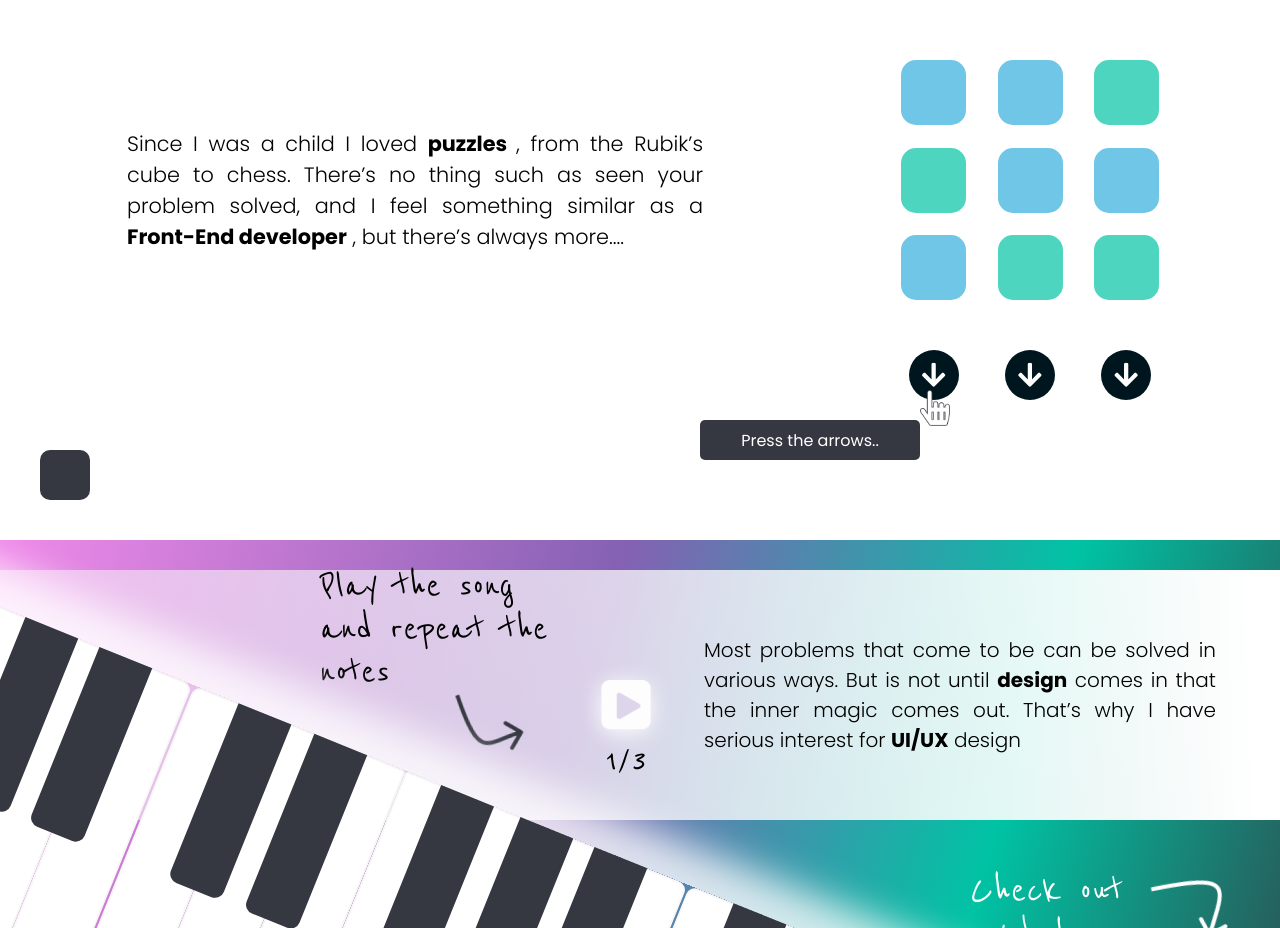
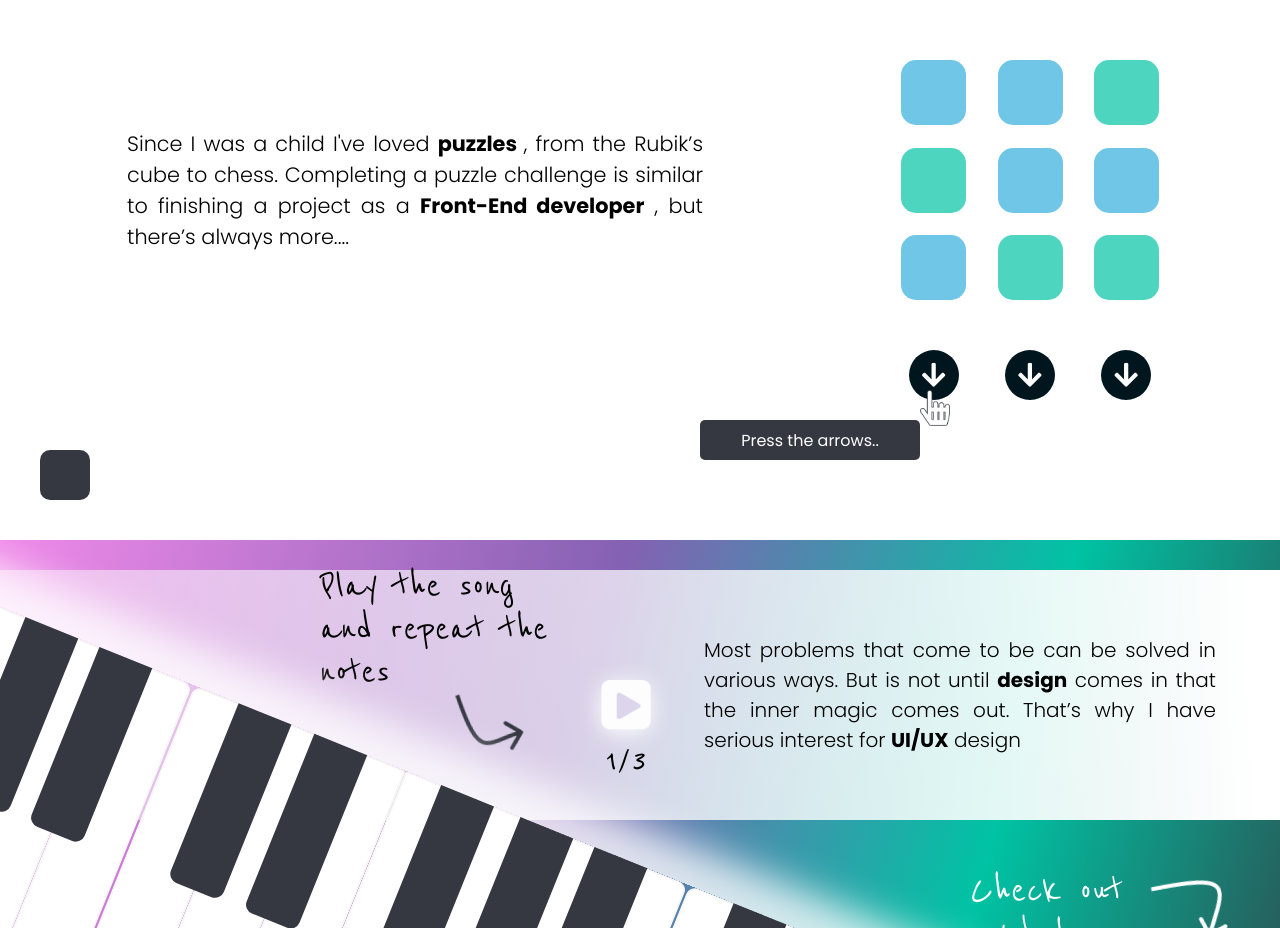
Before and after one commit to DannyCarvajal/portfolio-2022, a React (Create React App) app: page / in a window 1280 px wide. Shown: the part 960-1888 px from the top of the page. Built offline with nearby package versions, Linux system fonts and the light colour scheme.

Commit message:
rewording first text

```diff
--- a/src/sections/logic/LogicSection.jsx
+++ b/src/sections/logic/LogicSection.jsx
@@ -27,7 +27,7 @@ const Logic = () => {
 		<section className="logicSection">
 			<img src={DecorationLine} alt="decorationLine" className="logicSection__decorationLine" />
 			<p className="logicSection__story">
-				Since I was a child I loved <b>puzzles </b> , from the Rubik’s cube to chess. There’s no thing such as seen your problem solved, and I feel something similar as a <b>Front-End developer</b> , but there’s always more....
+				Since I was a child I've loved <b>puzzles </b> , from the Rubik’s cube to chess. Completing a puzzle challenge is similar to finishing a project as a <b>Front-End developer</b> , but there’s always more....
 			</p>
 			<div className="logicSection__puzzleContainer">
 				{columnColors.map((column, index) => (
```
